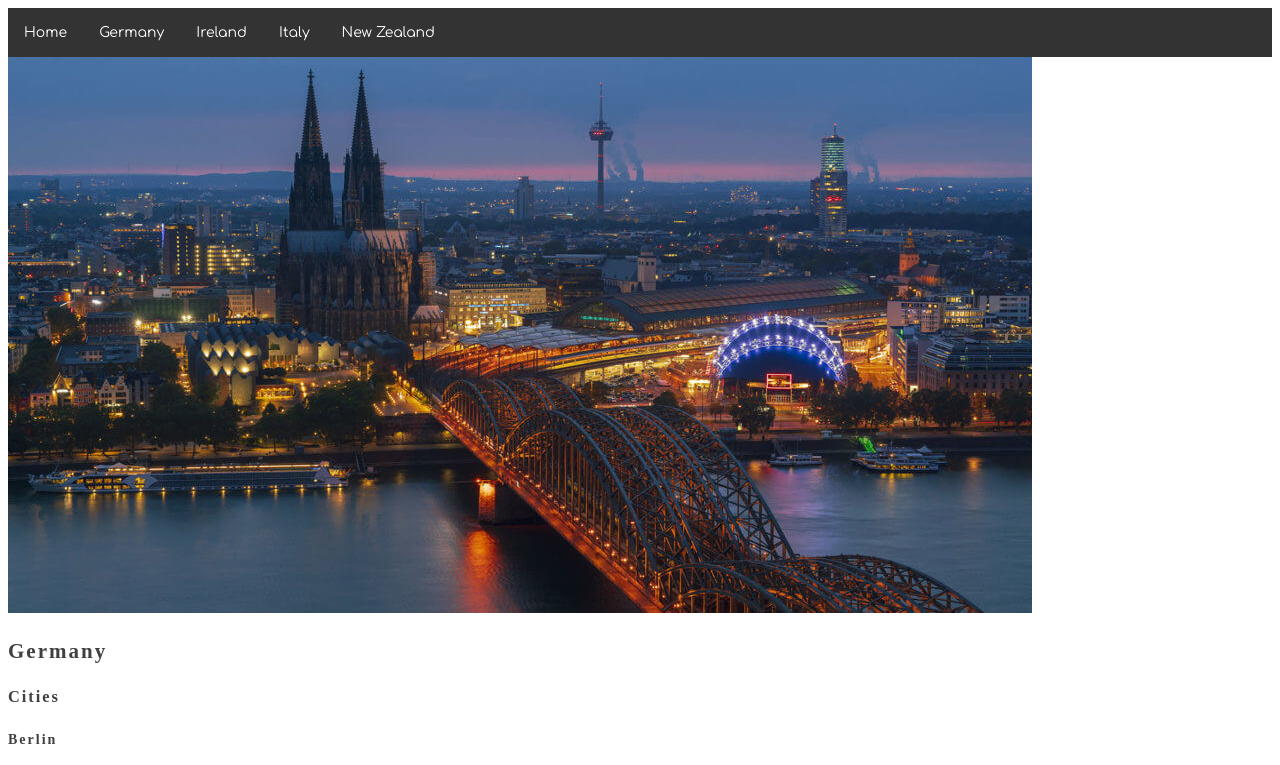
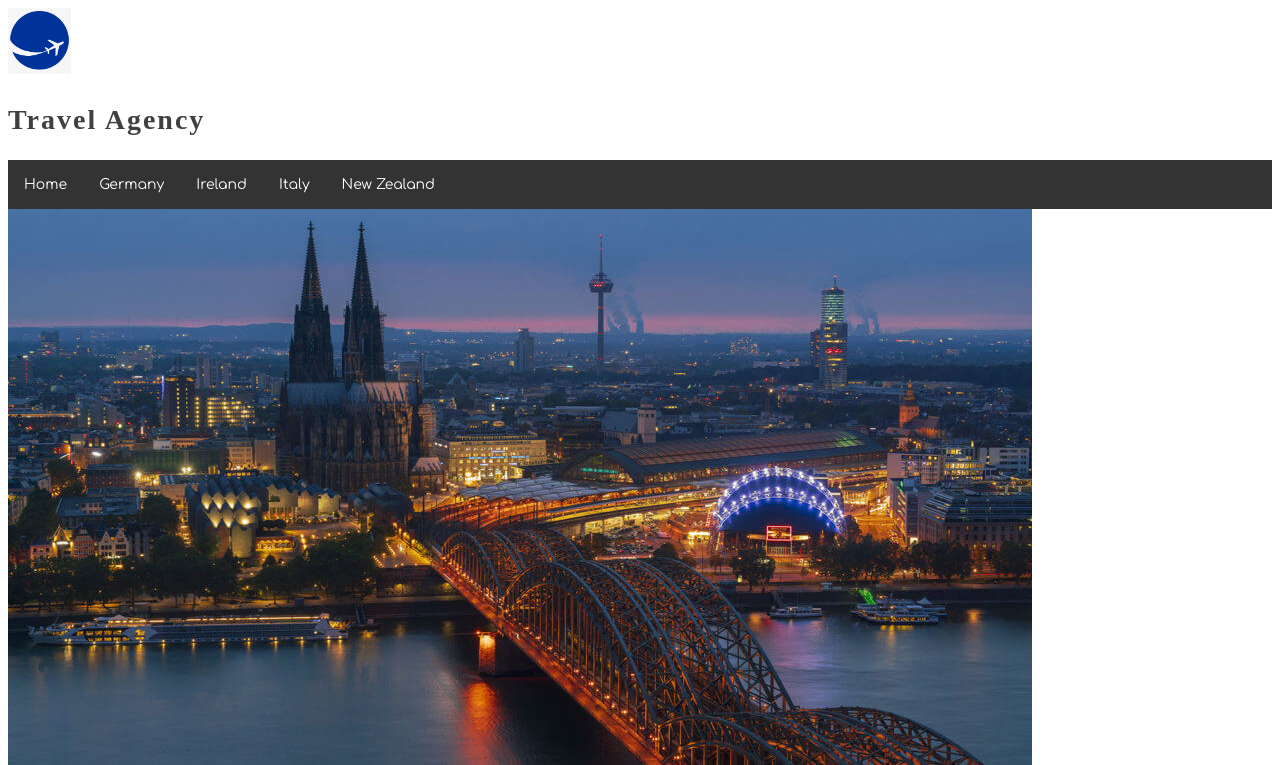
Before and after one commit to nss-day-cohort-47/automated-world-nutty-neighbors, a plain HTML site: page HTML/germany.html in a window 1280 px wide. Shown: the top 765 px of the page. Drawn offline with Linux system fonts and the light colour scheme; a web font is replaced by a local one.

Commit message:
new master

```diff
--- a/HTML/germany.html
+++ b/HTML/germany.html
@@ -8,6 +8,11 @@
 
   <body>
     <header>
+      <div class="title">
+        <img src="../images/logo.png" alt="logo">
+        <h1>Travel Agency</h1>
+      </div>
+
       <nav>
         <ul>
           <li><a href="../index.html">Home</a></li>
@@ -18,7 +23,7 @@
         </ul>
       </nav>
 
-      <img src="../images/germany.jpg" alt="germany picture" />
+      <img class='countryImage' src="../images/germany.jpg" alt="germany picture" />
       <h2>Germany</h2>
     </header>
 
--- a/styles/main.css
+++ b/styles/main.css
@@ -42,3 +42,8 @@ ul {
   li a:hover {
 	background-color: #111;
   }
+
+  .title > img {
+    width: 5%;
+    height: 5%;
+  }
```
